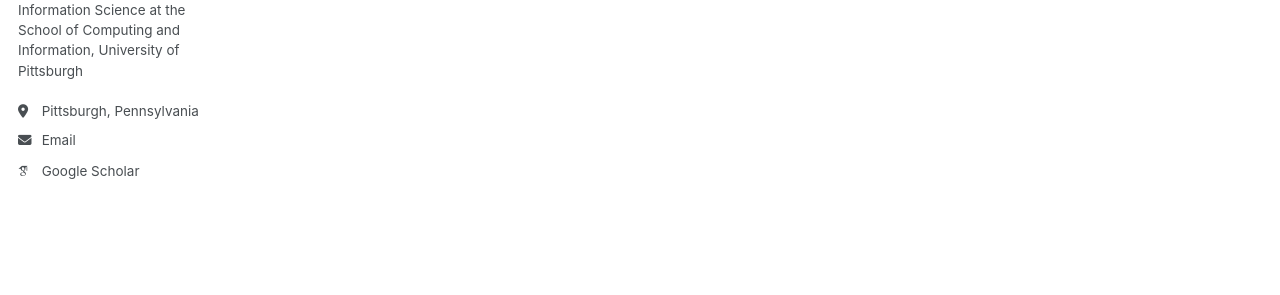
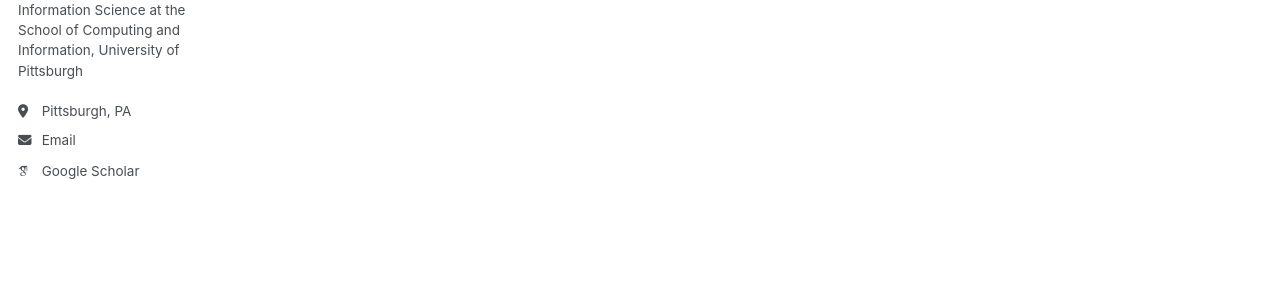
Before and after one commit to elainewskong/elainewskong.github.io, a Jekyll site: the page built from _pages/about.md, in a window 1280 px wide. Shown: the part 340-635 px from the top of the page. Built offline with Jekyll 4.4.1, drawn with Linux system fonts in a browser that asks for light colours; some web fonts are replaced; a script that is not in the unit is left out.

Commit message:
Update _config.yml

```diff
--- a/_config.yml
+++ b/_config.yml
@@ -27,7 +27,7 @@ author:
   name             : "Elaine Kong"
   #pronouns         : # example: "she/her"
   bio              : "PhD student in Library and Information Science at the School of Computing and Information, University of Pittsburgh"
-  location         : "Pittsburgh, Pennsylvania"
+  location         : "Pittsburgh, PA"
   #employer         : "Red Brick University"
   #uri              : # URL
   email            : "elainekong@pitt.edu"
```
